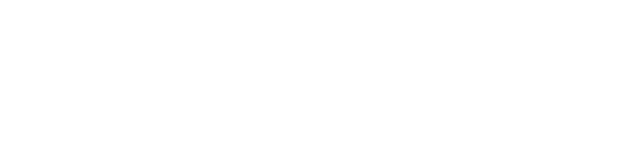
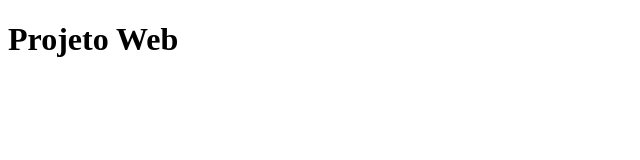
Before and after one commit to Flamilani/estudo-github, a website: page index.html in a window 1280 px wide. Shown: the whole page, without its empty margins (0-640 px from the left). Drawn offline with Linux system fonts and the light colour scheme.

Commit message:
add new title 'Projeto Web'

```diff
--- a/index.html
+++ b/index.html
@@ -3,9 +3,9 @@
 <head>
     <meta charset="UTF-8">
     <meta name="viewport" content="width=device-width, initial-scale=1.0">
-    <title>Document</title>
+    <title>Projeto web</title>
 </head>
 <body>
-
+    <h1>Projeto Web</h1>
 </body>
 </html>
```
